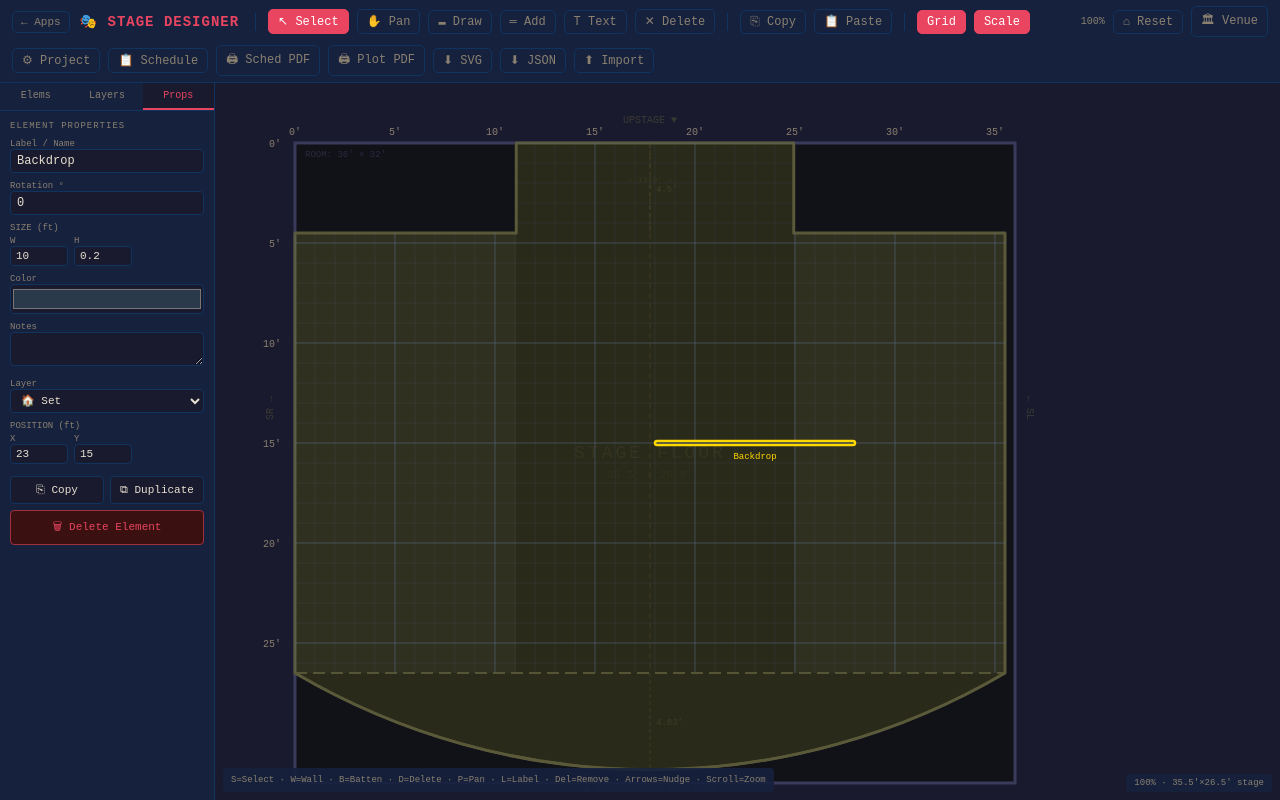
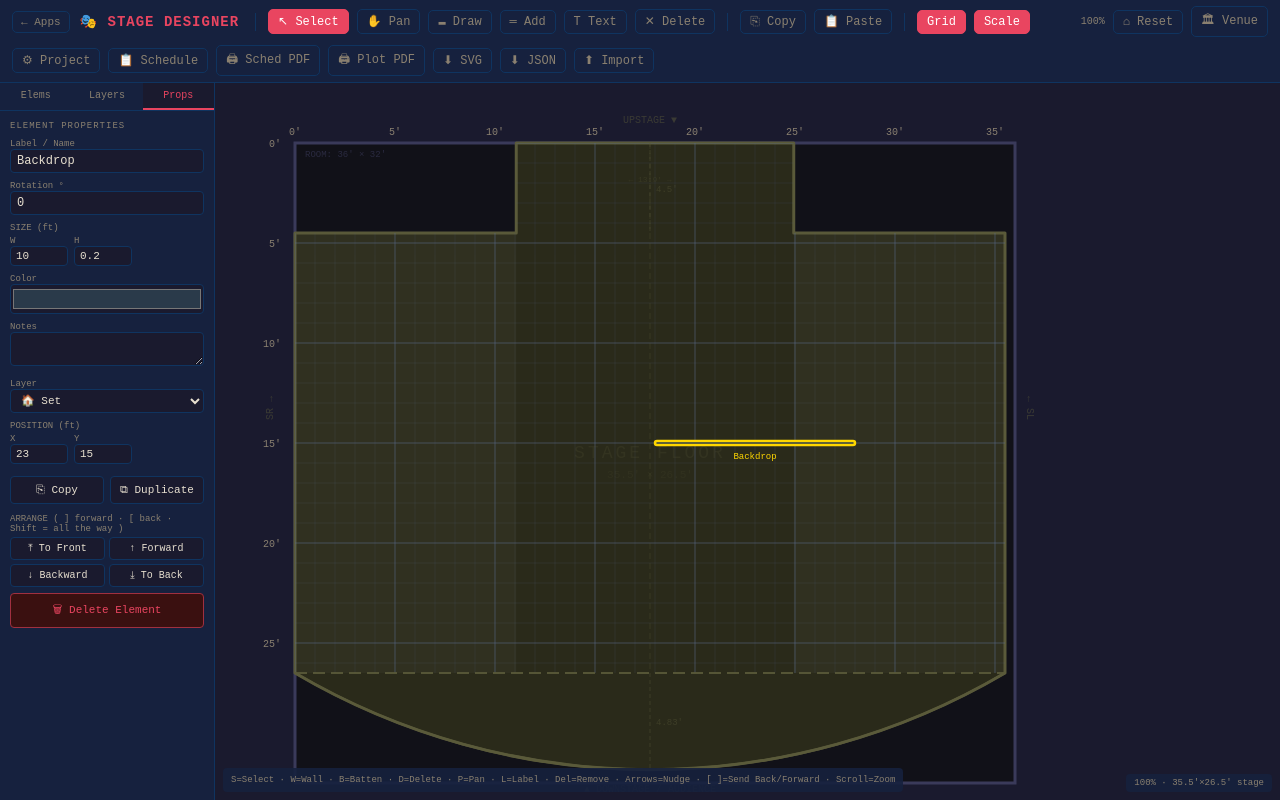
Before and after one commit to dmreese2-tech/stage-designer, a React (Vite) app: page / in a window 1280 px wide. Both pictures are taken after a click on the element "Backdrop". Built offline with nearby package versions, Linux system fonts and the light colour scheme.

Commit message:
Enhance PropsPanel with z-order management
Added moveZ function to manage z-order of elements in PropsPanel. Updated PropsPanel to include moveZ prop and adjusted relevant event handling.

```diff
--- a/src/App.jsx
+++ b/src/App.jsx
@@ -1155,7 +1155,7 @@ function ScheduleModal({ projectInfo, elements, stageW, stageH, lightingEls, bat
 }
 
 // ── Properties panel content ──────────────────────────────────────────────
-function PropsPanel({ selEl, updateEl, battens, setElements, setSelected, selected, copySelected, pasteClipboard, duplicateSelected, hasClipboard }) {
+function PropsPanel({ selEl, updateEl, battens, setElements, setSelected, selected, copySelected, pasteClipboard, duplicateSelected, hasClipboard, moveZ }) {
     if (!selEl) return (
       <div style={{ padding:16, fontSize:11, color:COLORS.textDim, textAlign:"center", marginTop:20 }}>
         Select an element to edit its properties
@@ -1330,6 +1330,19 @@ function PropsPanel({ selEl, updateEl, battens, setElements, setSelected, select
           </button>
         )}
 
+        {/* Stacking order */}
+        <div style={{ marginTop:10 }}>
+          <div style={{ fontSize:9, color:COLORS.textDim, marginBottom:3 }}>ARRANGE  ( ] forward · [ back · Shift = all the way )</div>
+          <div style={{ display:"grid", gridTemplateColumns:"1fr 1fr", gap:4 }}>
+            {[["⤒ To Front","front"],["↑ Forward","forward"],["↓ Backward","backward"],["⤓ To Back","back"]].map(([lbl,mode])=>(
+              <button key={mode} onClick={()=>moveZ(mode)}
+                style={{ background:COLORS.bg, color:COLORS.text, border:`1px solid ${COLORS.border}`, borderRadius:4, padding:"5px 0", cursor:"pointer", fontSize:10, fontFamily:"inherit" }}>
+                {lbl}
+              </button>
+            ))}
+          </div>
+        </div>
+
         <button onClick={()=>{setElements(prev=>prev.filter(e=>e.id!==selected));setSelected(null);}}
           style={{ marginTop:6, width:"100%", background:"#3a1010", color:COLORS.accent, border:`1px solid ${COLORS.accentDim}`, borderRadius:4, padding:"7px 0", cursor:"pointer", fontSize:11, fontFamily:"inherit" }}>
           🗑 Delete Element
@@ -1537,6 +1550,33 @@ export default function StageDesigner() {
   // ── update element ────────────────────────────────────────────────────────
   const updateEl = (key, val) => setElements(prev => prev.map(e => e.id === selected ? { ...e, [key]: val } : e));
 
+  // ── z-order (stacking) ────────────────────────────────────────────────────
+  // Later in the array = drawn on top. Lighting is drawn in its own pass above
+  // all set pieces, so forward/backward only step past items in the same pass.
+  const moveZ = useCallback((mode) => {
+    if (!selected) return;
+    setElements(prev => {
+      const i = prev.findIndex(e => e.id === selected);
+      if (i < 0) return prev;
+      const isL = prev[i].category === "lighting";
+      const sameGroup = (e) => (e.category === "lighting") === isL;
+      const arr = [...prev];
+      const [item] = arr.splice(i, 1);
+      if (mode === "front") arr.push(item);
+      else if (mode === "back") arr.unshift(item);
+      else if (mode === "forward") {
+        let j = i;
+        while (j < arr.length && !sameGroup(arr[j])) j++;
+        if (j >= arr.length) arr.splice(i, 0, item); else arr.splice(j + 1, 0, item);
+      } else {
+        let j = i - 1;
+        while (j >= 0 && !sameGroup(arr[j])) j--;
+        if (j < 0) arr.splice(i, 0, item); else arr.splice(j, 0, item);
+      }
+      return arr;
+    });
+  }, [selected]);
+
   // ── copy / paste ──────────────────────────────────────────────────────────
   const [clipboard, setClipboard] = useState(null);
   const [pasteCount, setPasteCount] = useState(0);
@@ -1603,6 +1643,12 @@ export default function StageDesigner() {
       if (mod && e.key.toLowerCase() === "c" && selected) { copySelected(); e.preventDefault(); }
       if (mod && e.key.toLowerCase() === "v" && clipboard) { pasteClipboard(); e.preventDefault(); }
       if (mod && e.key.toLowerCase() === "d" && selected) { duplicateSelected(); e.preventDefault(); }
+      if (selected && !mod) {
+        if (e.key === "]") { moveZ("forward"); e.preventDefault(); }
+        if (e.key === "[") { moveZ("backward"); e.preventDefault(); }
+        if (e.key === "}") { moveZ("front"); e.preventDefault(); }   // Shift+]
+        if (e.key === "{") { moveZ("back"); e.preventDefault(); }    // Shift+[
+      }
       if (!mod) {
         if (e.key === "s") setTool("select");
         if (e.key === "w") setTool("wall");
@@ -1621,7 +1667,7 @@ export default function StageDesigner() {
     };
     window.addEventListener("keydown", onKey);
     return () => window.removeEventListener("keydown", onKey);
-  }, [selected, clipboard, copySelected, pasteClipboard, duplicateSelected]);
+  }, [selected, clipboard, copySelected, pasteClipboard, duplicateSelected, moveZ]);
 
   // ── JSON export / import ──────────────────────────────────────────────────
   const exportJSON = () => {
@@ -1897,7 +1943,7 @@ export default function StageDesigner() {
             </div>
           )}
 
-          {sidebarTab === "props" && <PropsPanel selEl={selEl} updateEl={updateEl} battens={battens} setElements={setElements} setSelected={setSelected} selected={selected} copySelected={copySelected} pasteClipboard={pasteClipboard} duplicateSelected={duplicateSelected} hasClipboard={!!clipboard}/>}
+          {sidebarTab === "props" && <PropsPanel selEl={selEl} updateEl={updateEl} battens={battens} setElements={setElements} setSelected={setSelected} selected={selected} copySelected={copySelected} pasteClipboard={pasteClipboard} duplicateSelected={duplicateSelected} hasClipboard={!!clipboard} moveZ={moveZ}/>}
         </div>
 
         {/* ── canvas ── */}
@@ -2137,8 +2183,8 @@ export default function StageDesigner() {
               })()}
 
               {/* Render elements — set/soft goods first, then lighting on top */}
-              {[...elements].filter(e=>e.category!=="lighting").reverse().map(renderEl)}
-              {[...elements].filter(e=>e.category==="lighting").reverse().map(renderEl)}
+              {[...elements].filter(e=>e.category!=="lighting").map(renderEl)}
+              {[...elements].filter(e=>e.category==="lighting").map(renderEl)}
 
               {/* Wall preview */}
               {drawingWall && <line x1={drawingWall.x1} y1={drawingWall.y1} x2={drawingWall.x2} y2={drawingWall.y2}
@@ -2155,7 +2201,7 @@ export default function StageDesigner() {
           </svg>
           {/* Hints */}
           <div style={{ position:"absolute", bottom:8, left:8, fontSize:9, color:COLORS.textDim, background:"rgba(22,33,62,0.9)", padding:"4px 8px", borderRadius:4, lineHeight:1.8 }}>
-            S=Select · W=Wall · B=Batten · D=Delete · P=Pan · L=Label · Del=Remove · Arrows=Nudge · Scroll=Zoom
+            S=Select · W=Wall · B=Batten · D=Delete · P=Pan · L=Label · Del=Remove · Arrows=Nudge · [ ]=Send Back/Forward · Scroll=Zoom
           </div>
           {/* Zoom level */}
           <div style={{ position:"absolute", bottom:8, right:8, fontSize:9, color:COLORS.textDim, background:"rgba(22,33,62,0.9)", padding:"4px 8px", borderRadius:4 }}>
```
